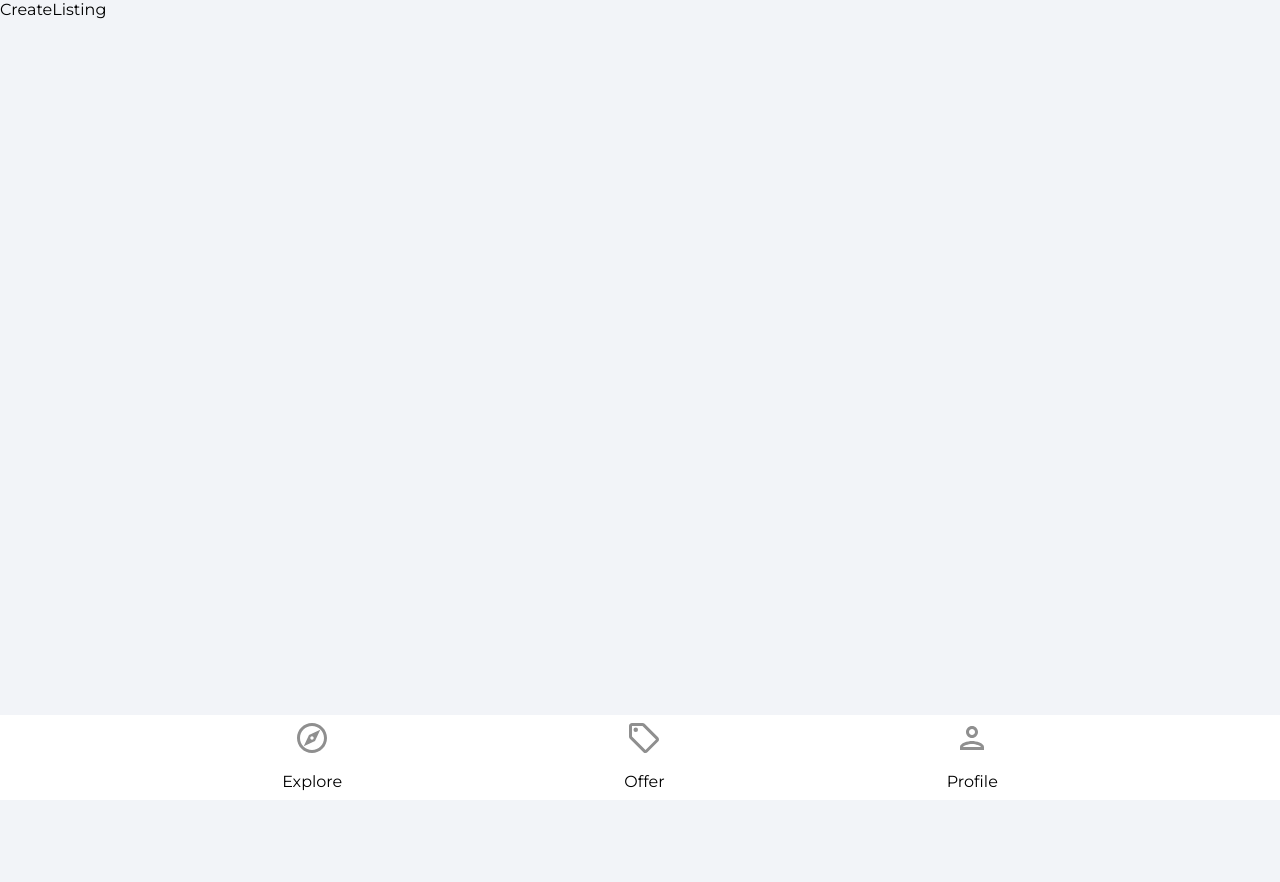
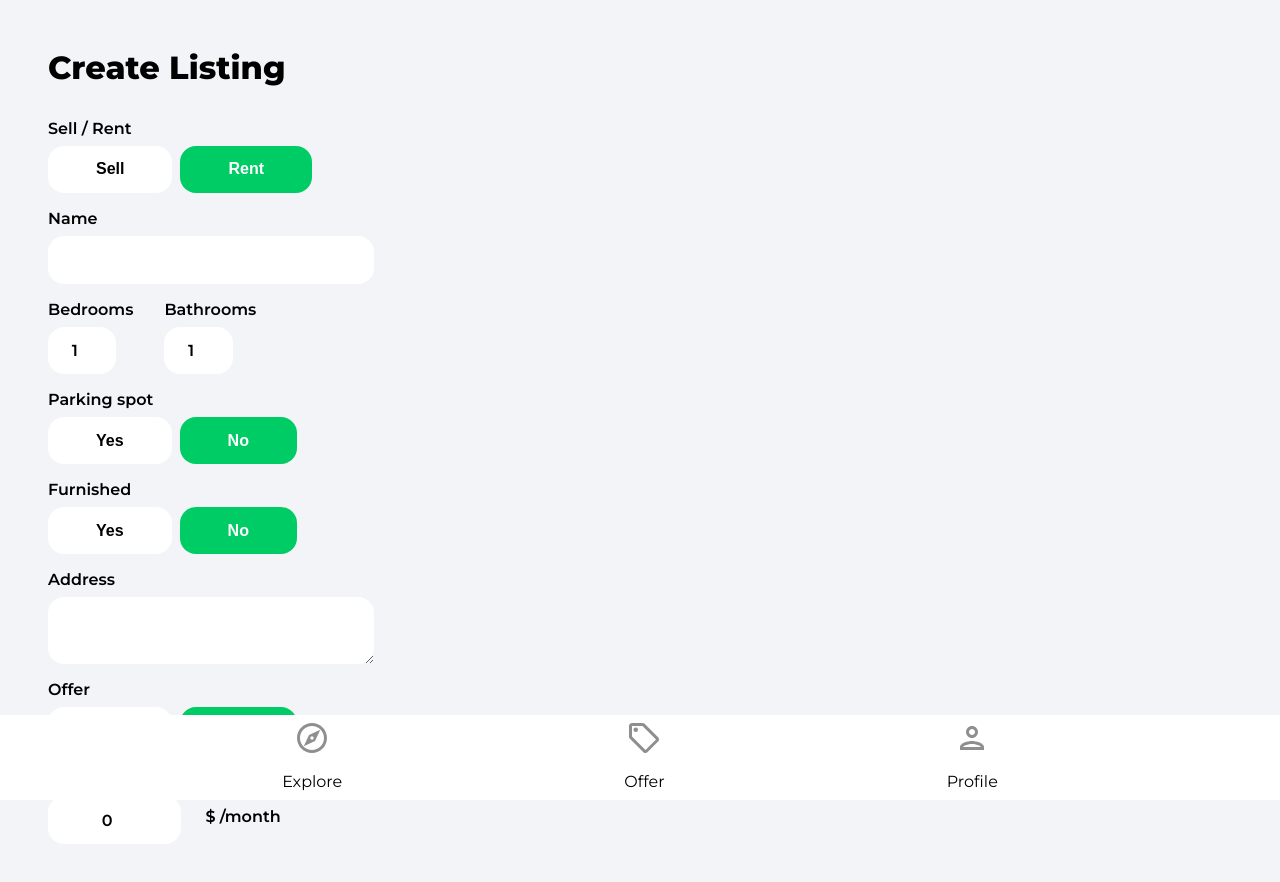
Before and after one commit to ediaz13/my-house-marketplace, a React (Create React App) app: page /create-listing in a window 1280 px wide. Shown: the top 882 px of the page. Before the commit the page ends 800 px from the top, so only its background shows below. Built offline with nearby package versions, Linux system fonts and the light colour scheme; no server answers; sample sign-in values are in the browser's storage.

Commit message:
99. Create Listing Form

```diff
--- a/src/pages/CreateListing.jsx
+++ b/src/pages/CreateListing.jsx
@@ -24,6 +24,22 @@
     longitude: 0,
   });
 
+  const {
+    type,
+    name,
+    bedrooms,
+    bathrooms,
+    parking,
+    furnished,
+    address,
+    offer,
+    regularPrice,
+    discountedPrice,
+    images,
+    latitude,
+    longitude,
+  } = formData;
+
   const auth = getAuth();
   const navigate = useNavigate();
   const isMounted = useRef(true);
@@ -45,11 +61,212 @@
     // eslint-disable-next-line react-hooks/exhaustive-deps
   }, [isMounted]);
 
-  if(loading) {
-    return <Spinner />
+  const onSubmit = async (e) => {
+    e.preventDefault();
+    setLoading(true);
+
+    // Add listing to Firestore
+    // Redirect to profile
   }
 
-  return <div>CreateListing</div>
+  const onMutate = (e) => {}
+
+  if (loading) {
+    return <Spinner />;
+  }
+
+  return <div className="profile">
+    <header>
+      <p className="pageHeader">Create Listing</p>
+    </header>
+
+    <main>
+      <form onSubmit={onSubmit}>
+        <label className="formLabel">Sell / Rent</label>
+        <div className="formButtons">
+          <button
+            type="button"
+            className={type === 'sale' ? 'formButtonActive' : 'formButton'}
+            id="type"
+            value="sale"
+            onClick={onMutate}
+          >
+            Sell
+          </button>
+          <button
+            type="button"
+            className={type === 'rent' ? 'formButtonActive' : 'formButton'}
+            id="type"
+            value="rent"
+            onClick={onMutate}
+          >
+            Rent
+          </button>
+        </div>
+
+        <label className="formLabel">Name</label>
+        <input
+          className="formInputName"
+          type="text"
+          id="name"
+          value={name}
+          onChange={onMutate}
+          maxLength='32'
+          minLength='10'
+          required
+        />
+      </form>
+
+      <div className="formRooms flex">
+        <div>
+          <label className="formLabel">Bedrooms</label>
+          <input
+            className="formInputSmall"
+            type="number"
+            id="bedrooms"
+            value={bedrooms}
+            onChange={onMutate}
+            min='1'
+            max='50'
+            required
+          />
+        </div>
+        <div>
+          <label className="formLabel">Bathrooms</label>
+          <input
+            className="formInputSmall"
+            type="number"
+            id="bathrooms"
+            value={bathrooms}
+            onChange={onMutate}
+            min='1'
+            max='50'
+            required
+            />
+        </div>
+      </div>
+
+      <label className="formLabel">Parking spot</label>
+      <div className="formButtons">
+        <button
+          className={parking ? 'formButtonActive' : 'formButton'}
+          type="button"
+          id="parking"
+          value={true}
+          onClick={onMutate}
+          min='1'
+          max='50'
+          >
+          Yes
+        </button>
+        <button
+          className={
+            !parking && parking !== null ? 'formButtonActive'
+            : 'formButton'
+          }
+          type='button'
+          id="parking"
+          value={false}
+          onClick={onMutate}
+        >
+          No
+        </button>
+      </div>
+
+      <label className="formLabel">Furnished</label>
+      <div className="formButtons">
+        <button
+          className={furnished ? 'formButtonActive' : 'formButton'}
+          type="button"
+          id="furnished"
+          value={true}
+          onClick={onMutate}
+          >
+          Yes
+        </button>
+        <button
+          className={
+            !furnished && furnished !== null ? 'formButtonActive'
+            : 'formButton'
+          }
+          type='button'
+          id="furnished"
+          value={false}
+          onClick={onMutate}
+        >
+          No
+        </button>
+      </div>
+
+      <label className="formLabel">Address</label>
+      <textarea
+        className="formInputAddress"
+        type="text"
+        id="address"
+        value={address}
+        onChange={onMutate}
+        required
+      />
+      {!geolocationEnabled && (
+        <div className="formLatLng flex">
+          <div>
+            <label className="formLabel">Latitude</label>
+            <input
+              className="formInputSmall"
+              type='number'
+              id='latitude'
+              value={latitude}
+              onChange={onMutate}
+              required
+            />
+          </div>
+        </div>
+        )}
+
+      <label className="formLabel">Offer</label>
+      <div className="formButtons">
+        <button
+          className={offer ? 'formButtonActive' : 'formButton'}
+          type="button"
+          id="offer"
+          value={true}
+          onClick={onMutate}
+          >
+          Yes
+        </button>
+        <button
+          className={
+            !offer && offer !== null ? 'formButtonActive'
+            : 'formButton'
+          }
+          type='button'
+          id="offer"
+          value={false}
+          onClick={onMutate}
+        >
+          No
+        </button>
+      </div>
+
+      <label className="formLabel">Regular Price</label>
+      <div className="formPriceDiv">
+        <input
+          className="formInputSmall"
+          type="number"
+          id="regularPrice"
+          value={regularPrice}
+          onChange={onMutate}
+          min='50'
+          max='750000000'
+          required
+        />
+        {type === 'rent' && (
+          <p className="formPriceText">$ /month</p>
+        )}
+      </div>
+    </main>
+
+    </div>;
 }
 
 export default CreateListing;
```
